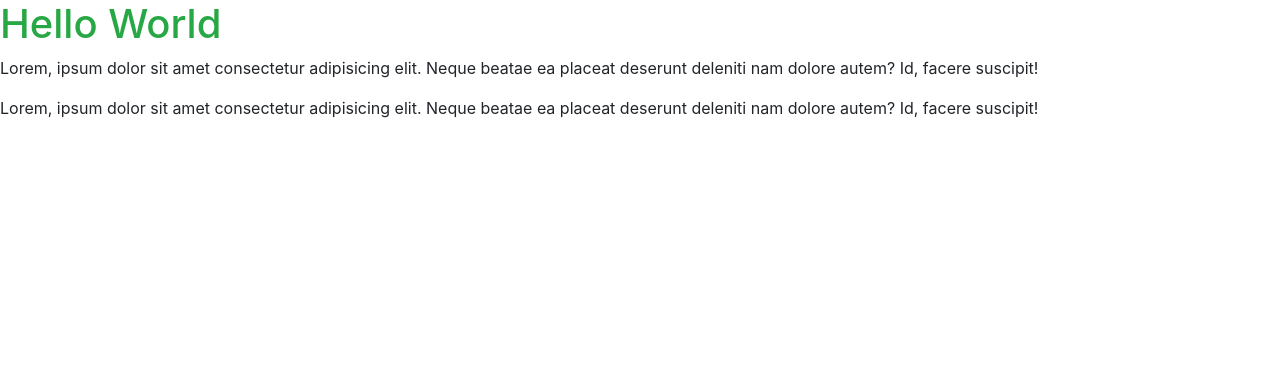
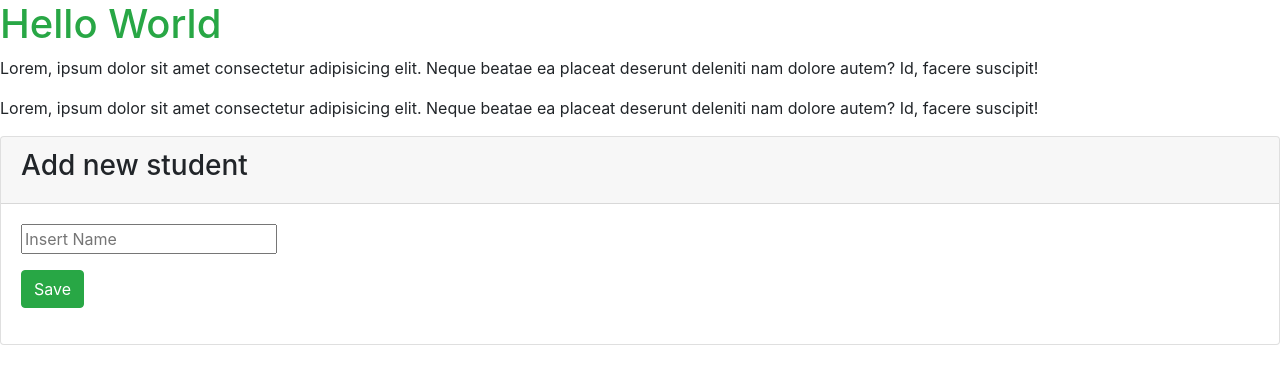
Before and after one commit to Salim66/Sample-Work-Bootstrap, a plain HTML site: page index.html in a window 1280 px wide. Drawn offline with nearby package versions, Linux system fonts and the light colour scheme.

Commit message:
ADD Card

```diff
--- a/index.html
+++ b/index.html
@@ -12,6 +12,21 @@
     <h1 class="text-success">Hello World</h1>
     <p>Lorem, ipsum dolor sit amet consectetur adipisicing elit. Neque beatae ea placeat deserunt deleniti nam dolore autem? Id, facere suscipit!</p>
     <p>Lorem, ipsum dolor sit amet consectetur adipisicing elit. Neque beatae ea placeat deserunt deleniti nam dolore autem? Id, facere suscipit!</p>
+    <div class="card">
+        <div class="card-header">
+            <h3>Add new student</h3>
+        </div>
+        <div class="card-body">
+            <form action="">
+                <div class="form-group">
+                    <input type="text" placeholder="Insert Name">
+                </div>
+                <div class="form-group">
+                    <button class="btn btn-success">Save</button>
+                </div>
+            </form>
+        </div>
+    </div>
 
 
     <script src="https://code.jquery.com/jquery-3.2.1.slim.min.js" integrity="sha384-KJ3o2DKtIkvYIK3UENzmM7KCkRr/rE9/Qpg6aAZGJwFDMVNA/GpGFF93hXpG5KkN" crossorigin="anonymous"></script>
```
